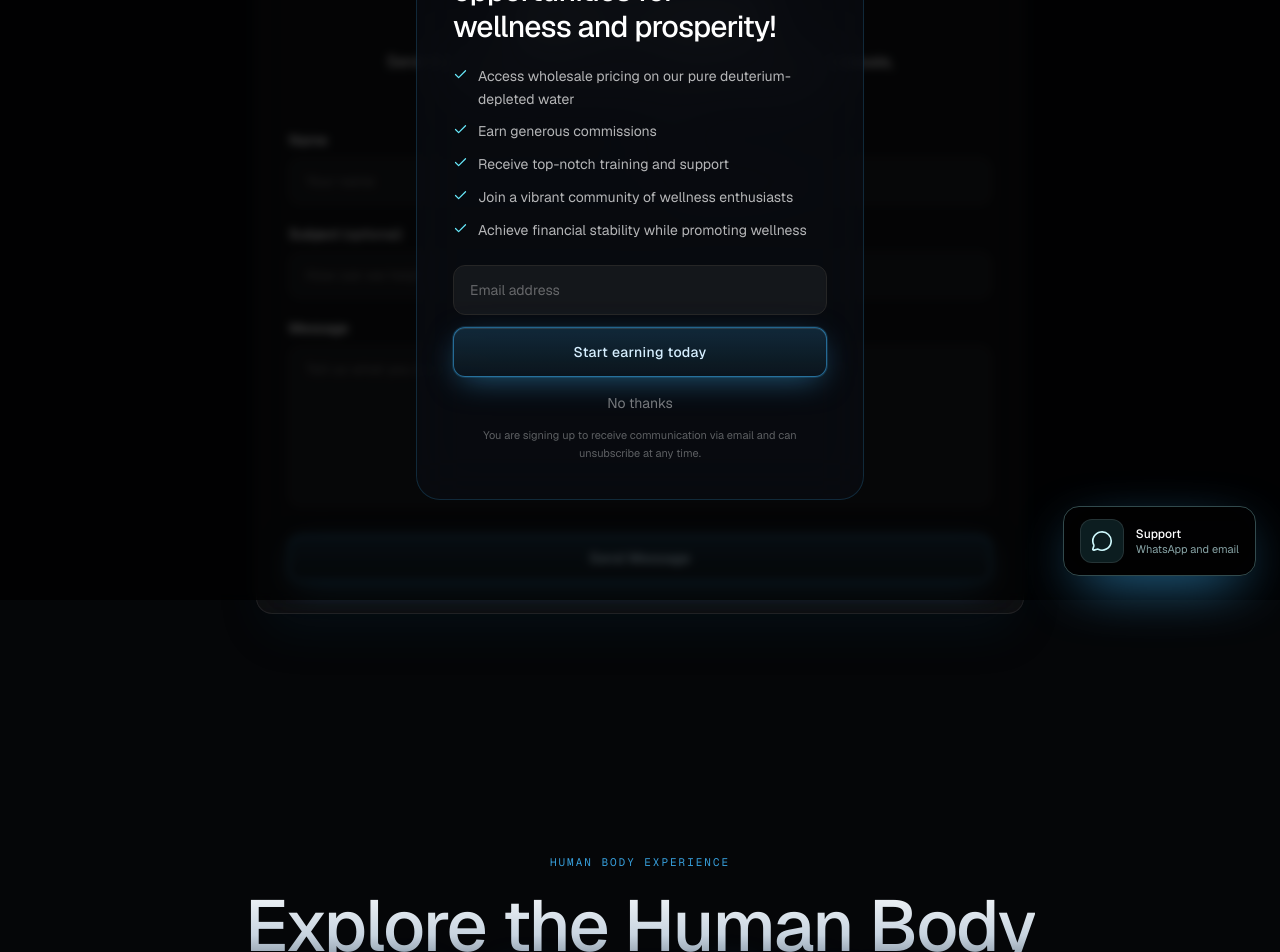
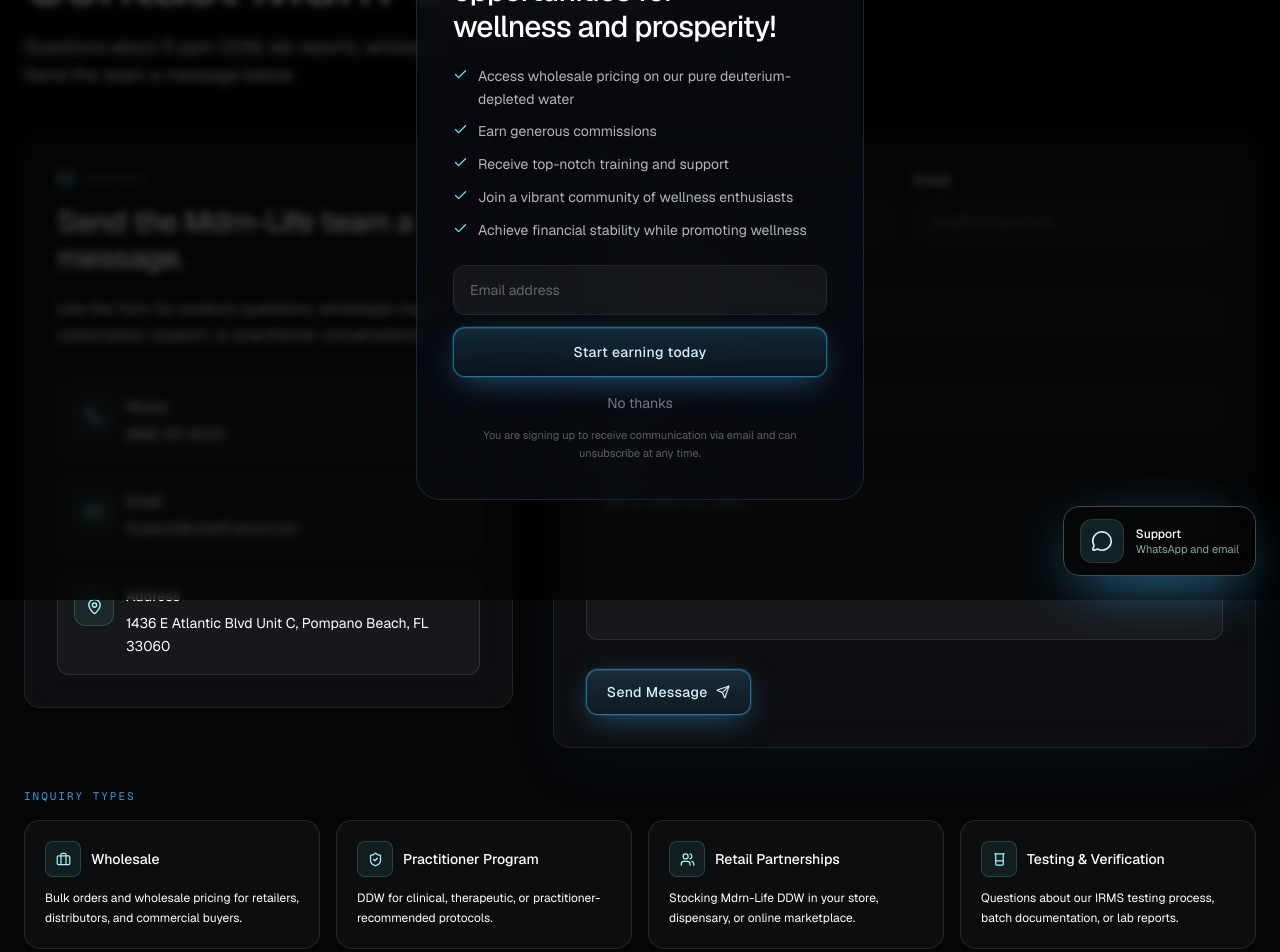
Before and after one commit to nabishafin/mark-udpate, a React (Vite) app: page /contact in a window 1280 px wide. Shown: the part 200-1152 px from the top of the page. Built offline with nearby package versions, Linux system fonts and the light colour scheme; no server answers.

Commit message:
Restore client contact information

```diff
--- a/api/contact.js
+++ b/api/contact.js
@@ -125,6 +125,7 @@ function validationError(field, message) {
 function validateContact(body) {
   const name = clean(body.name, 160);
   const email = clean(body.email, 254).toLowerCase();
+  const phone = clean(body.phone, 80);
   const subject = clean(body.subject, 180);
   const message = cleanMultiline(body.message, MAX_MESSAGE_LENGTH);
   const errors = [];
@@ -141,6 +142,7 @@ function validateContact(body) {
     contact: {
       name,
       email,
+      phone,
       subject: subject || 'Website contact message',
       message,
     },
@@ -232,10 +234,11 @@ function buildEmail(contact, config, messageId) {
     'Source: Contact form',
     `Name: ${contact.name}`,
     `Email: ${contact.email}`,
+    contact.phone ? `Phone: ${contact.phone}` : '',
     `Subject: ${contact.subject}`,
     '',
     contact.message,
-  ].join('\n');
+  ].filter(Boolean).join('\n');
   const html = `<!doctype html>
 <html>
   <body style="margin:0;padding:0;background:#eef6f8;font-family:Arial,sans-serif;color:#101828;">
@@ -255,6 +258,7 @@ function buildEmail(contact, config, messageId) {
                 <table role="presentation" width="100%" cellspacing="0" cellpadding="0">
                   ${detailRow('Name', contact.name)}
                   ${detailRow('Email', contact.email)}
+                  ${contact.phone ? detailRow('Phone', contact.phone) : ''}
                   ${detailRow('Subject', contact.subject)}
                 </table>
               </td>
--- a/src/components/ContactPage.tsx
+++ b/src/components/ContactPage.tsx
@@ -1,8 +1,11 @@
 import { ChangeEvent, FormEvent, useState } from 'react';
+import { motion } from 'framer-motion';
+import { Beaker, Briefcase, Mail, MapPin, Phone, Send, ShieldCheck, Users } from 'lucide-react';
 
 type ContactValues = {
   name: string;
   email: string;
+  phone: string;
   subject: string;
   message: string;
 };
@@ -22,6 +25,7 @@ type ServerValidationError = {
 const initialValues = {
   name: '',
   email: '',
+  phone: '',
   subject: '',
   message: '',
 };
@@ -29,9 +33,54 @@ const initialValues = {
 const initialErrors: ContactErrors = {
   name: '',
   email: '',
+  phone: '',
   subject: '',
   message: '',
 };
+
+const CONTACT_DETAILS = [
+  {
+    icon: Phone,
+    title: 'Phone',
+    value: '(888) 391-8023',
+    href: 'tel:+18883918023',
+  },
+  {
+    icon: Mail,
+    title: 'Email',
+    value: 'Support@orisefinance.com',
+    href: 'mailto:Support@orisefinance.com',
+  },
+  {
+    icon: MapPin,
+    title: 'Address',
+    value: '1436 E Atlantic Blvd Unit C, Pompano Beach, FL 33060',
+    href: 'https://www.google.com/maps/search/?api=1&query=1436%20E%20Atlantic%20Blvd%20Unit%20C%2C%20Pompano%20Beach%2C%20FL%2033060',
+  },
+];
+
+const INQUIRY_TYPES = [
+  {
+    icon: Briefcase,
+    title: 'Wholesale',
+    body: 'Bulk orders and wholesale pricing for retailers, distributors, and commercial buyers.',
+  },
+  {
+    icon: ShieldCheck,
+    title: 'Practitioner Program',
+    body: 'DDW for clinical, therapeutic, or practitioner-recommended protocols.',
+  },
+  {
+    icon: Users,
+    title: 'Retail Partnerships',
+    body: 'Stocking Mdrn-Life DDW in your store, dispensary, or online marketplace.',
+  },
+  {
+    icon: Beaker,
+    title: 'Testing & Verification',
+    body: 'Questions about our IRMS testing process, batch documentation, or lab reports.',
+  },
+];
 
 function contactEndpoint() {
   const baseUrl = (import.meta.env.VITE_API_URL || '').replace(/\/+$/, '');
@@ -109,6 +158,7 @@ export function ContactPage() {
         body: JSON.stringify({
           name: values.name.trim(),
           email: values.email.trim(),
+          phone: values.phone.trim(),
           subject: values.subject.trim(),
           message: values.message.trim(),
         }),
@@ -147,25 +197,76 @@ export function ContactPage() {
   const errorClass = 'mt-1.5 text-xs font-medium text-red-200';
 
   return (
-    <section className="hpe-section relative min-h-screen overflow-hidden px-6 py-28">
-      <div className="mx-auto flex min-h-[calc(100vh-14rem)] w-full max-w-3xl items-center justify-center">
-        <form
-          className="hpe-glass w-full rounded-2xl p-6 shadow-2xl shadow-cyan-950/20 sm:p-8"
+    <section className="hpe-section relative min-h-screen overflow-hidden pt-32">
+      <div className="relative z-10 mx-auto max-w-7xl px-6">
+        <motion.div
+          initial={{ opacity: 0, y: 24 }}
+          animate={{ opacity: 1, y: 0 }}
+          transition={{ duration: 0.7 }}
+          className="max-w-3xl"
+        >
+          <div className="hpe-hud-label">Contact</div>
+          <h1 className="mt-4 text-4xl font-medium tracking-tight text-white sm:text-6xl">
+            Contact Mdrn-Life DDW
+          </h1>
+          <p className="mt-5 text-base leading-relaxed text-white/62 sm:text-lg">
+            Questions about 5 ppm DDW, lab reports, wholesale, subscriptions,
+            or practitioner support? Send the team a message below.
+          </p>
+        </motion.div>
+
+        <div className="mt-12 grid gap-10 lg:grid-cols-[0.82fr_1.18fr] lg:items-start">
+          <motion.div
+            initial={{ opacity: 0, y: 24 }}
+            animate={{ opacity: 1, y: 0 }}
+            transition={{ duration: 0.7, delay: 0.06 }}
+            className="hpe-glass rounded-2xl p-6 sm:p-8"
+          >
+            <div className="flex items-center gap-3">
+              <Mail size={18} className="text-cyan-300" />
+              <div className="hpe-hud-label">Support</div>
+            </div>
+            <h2 className="mt-4 text-2xl font-medium tracking-tight text-white sm:text-3xl">
+              Send the Mdrn-Life team a message.
+            </h2>
+            <p className="mt-5 text-base leading-relaxed text-white/62">
+              Use the form for product questions, wholesale inquiries,
+              subscription support, or practitioner conversations.
+            </p>
+            <div className="mt-8 grid gap-3">
+              {CONTACT_DETAILS.map(({ icon: Icon, title, value, href }) => (
+                <a
+                  key={title}
+                  href={href}
+                  target={title === 'Address' ? '_blank' : undefined}
+                  rel={title === 'Address' ? 'noreferrer' : undefined}
+                  className="group rounded-xl border border-white/10 bg-white/[0.04] p-4 transition hover:border-cyan-300/35 hover:bg-cyan-300/[0.055]"
+                >
+                  <div className="flex gap-3">
+                    <span className="flex h-10 w-10 shrink-0 items-center justify-center rounded-xl border border-cyan-300/20 bg-cyan-300/[0.07] text-cyan-200 transition group-hover:text-white">
+                      <Icon size={17} />
+                    </span>
+                    <span className="min-w-0">
+                      <span className="block text-sm font-medium text-white">{title}</span>
+                      <span className="mt-1.5 block text-sm leading-relaxed text-white/58 transition group-hover:text-white/78">
+                        {value}
+                      </span>
+                    </span>
+                  </div>
+                </a>
+              ))}
+            </div>
+          </motion.div>
+
+          <motion.form
+            initial={{ opacity: 0, y: 24 }}
+            animate={{ opacity: 1, y: 0 }}
+            transition={{ duration: 0.7, delay: 0.08 }}
+            className="hpe-glass rounded-2xl p-6 shadow-2xl shadow-cyan-950/20 sm:p-8"
             onSubmit={handleSubmit}
             noValidate
           >
-          <div className="text-center">
-            <div className="hpe-hud-label justify-center">Contact</div>
-            <h1 className="mt-4 text-4xl font-medium tracking-tight text-white sm:text-5xl">
-              Get in touch
-            </h1>
-            <p className="mx-auto mt-4 max-w-xl text-sm leading-relaxed text-white/62 sm:text-base">
-              Send the Mdrn-Life DDW team a message about products, wholesale,
-              subscriptions, lab reports, or practitioner support.
-            </p>
-          </div>
-
-          <div className="mt-8 grid gap-5 sm:grid-cols-2">
+            <div className="grid gap-5 sm:grid-cols-2">
               <label className="block text-sm font-medium text-white/74">
                 Name
                 <input
@@ -195,6 +296,21 @@ export function ContactPage() {
                 {errors.email && <span className={errorClass}>{errors.email}</span>}
               </label>
             </div>
+
+            <label className="mt-5 block text-sm font-medium text-white/74">
+              Phone number <span className="font-normal text-white/42">(optional)</span>
+              <input
+                className={inputClass}
+                type="tel"
+                name="phone"
+                value={values.phone}
+                onChange={updateField}
+                autoComplete="tel"
+                placeholder="+1 555 000 0000"
+                disabled={loading}
+              />
+              {errors.phone && <span className={errorClass}>{errors.phone}</span>}
+            </label>
 
             <label className="mt-5 block text-sm font-medium text-white/74">
               Subject <span className="font-normal text-white/42">(optional)</span>
@@ -236,7 +352,7 @@ export function ContactPage() {
             )}
 
             <button
-            className="hpe-btn-primary mt-6 inline-flex w-full items-center justify-center gap-2 rounded-xl px-5 py-3 text-sm font-medium tracking-wide disabled:cursor-not-allowed disabled:opacity-60"
+              className="hpe-btn-primary mt-6 inline-flex w-full items-center justify-center gap-2 rounded-xl px-5 py-3 text-sm font-medium tracking-wide disabled:cursor-not-allowed disabled:opacity-60 sm:w-auto"
               type="submit"
               disabled={loading}
             >
@@ -244,8 +360,35 @@ export function ContactPage() {
                 <span className="h-4 w-4 animate-spin rounded-full border-2 border-white/35 border-t-white" />
               )}
               {loading ? 'Sending...' : 'Send Message'}
+              {!loading && <Send size={14} />}
             </button>
-        </form>
+          </motion.form>
+        </div>
+
+        <motion.div
+          initial={{ opacity: 0, y: 24 }}
+          animate={{ opacity: 1, y: 0 }}
+          transition={{ duration: 0.7, delay: 0.14 }}
+          className="mt-10"
+        >
+          <div className="hpe-hud-label mb-4">Inquiry Types</div>
+          <div className="grid gap-4 sm:grid-cols-2 lg:grid-cols-4">
+            {INQUIRY_TYPES.map(({ icon: Icon, title, body }) => (
+              <div
+                key={title}
+                className="rounded-2xl border border-white/10 bg-white/[0.03] p-5"
+              >
+                <div className="mb-3 flex items-center gap-2.5">
+                  <span className="flex h-9 w-9 items-center justify-center rounded-lg border border-cyan-300/20 bg-cyan-300/[0.07] text-cyan-200">
+                    <Icon size={15} />
+                  </span>
+                  <span className="text-sm font-medium text-white">{title}</span>
+                </div>
+                <p className="text-xs leading-relaxed text-white/52">{body}</p>
+              </div>
+            ))}
+          </div>
+        </motion.div>
       </div>
     </section>
   );
```
Also changed, not shown: 2 other files (tests, documents, lock files or other folders). Lines whose indentation alone changed are shown as unchanged.
